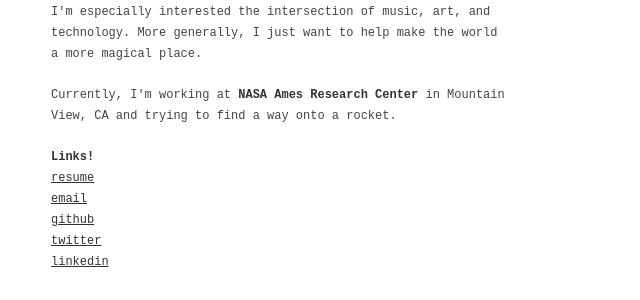
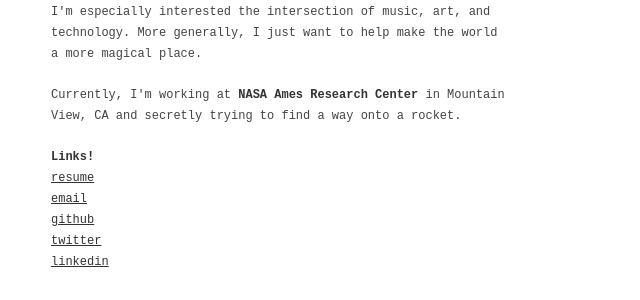
Before and after one commit to cmuellerrr/portfolio, a Jekyll site: the page built from site/index.html, in a window 1280 px wide and 1400 px high, scrolled down 301 px. Shown: the part 172-472 px from the top of the window, without its empty margins (119-759 px from the left). Built offline with Jekyll 4.4.1, drawn with Linux system fonts in a browser that asks for light colours; Markdown is read by kramdown in place of the engine named in the settings; some of the changed text lies outside the part shown.

```diff
--- a/site/_posts/2013-04-21-robowall.html
+++ b/site/_posts/2013-04-21-robowall.html
@@ -19,6 +19,7 @@ team:
 		<p><a href="{{ page.source }}" target="_blank">View source on github</a></p>
 	</div>
 	<div class="ten columns offset-by-one">
+		<iframe class="fill" src="//www.youtube.com/embed/UbAjmfhKUZA?rel=0" frameborder="0" allowfullscreen></iframe>
 	</div>
 </div>
 
--- a/site/index.html
+++ b/site/index.html
@@ -17,7 +17,7 @@ title: Home
 <div id="about" class="row">
   <div class="eight columns">
     <p>I'm especially interested the intersection of music, art, and technology. More generally, I just want to help make the world a more magical place.</p>
-    <p>Currently, I'm working at <strong>NASA Ames Research Center</strong> in Mountain View, CA and trying to find a way onto a rocket.</p>
+    <p>Currently, I'm working at <strong>NASA Ames Research Center</strong> in Mountain View, CA and secretly trying to find a way onto a rocket.</p>
     <p><strong>Links!</strong><br />
       <a href="assets/resume.pdf" target="_blank">resume</a><br />
       <a href="">email</a><br />
```
Also changed, not shown: site/_layouts/post.html (+16 -3 lines), site/_posts/2012-09-21-posters.html (+4 -13 lines), site/assets/images/posters/ag_poster.png (renamed from site/assets/images/avant_garde/poster.png), site/assets/images/posters/ag_thumb.png (added), site/assets/images/posters/inspiration_book-380x500.jpg (renamed from site/assets/images/avant_garde/inspiration_book-380x500.jpg), site/assets/images/posters/jar.png (renamed from site/assets/images/pb_rev/jar.png), site/assets/images/posters/liberate.png (renamed from site/assets/images/pb_rev/liberate.png), site/assets/images/posters/pb_poster_old.png (renamed from site/assets/images/pb_rev/poster_old.png), site/assets/images/posters/pb_thumb.png (renamed from site/assets/images/pb_rev/featured.png), site/assets/images/posters/sketches.png (renamed from site/assets/images/pb_rev/sketches.png), 3 other files.
